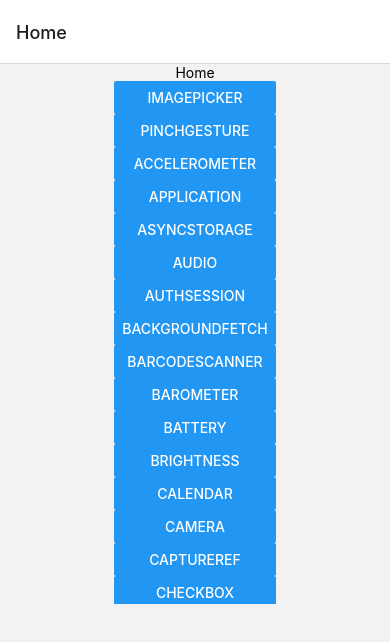
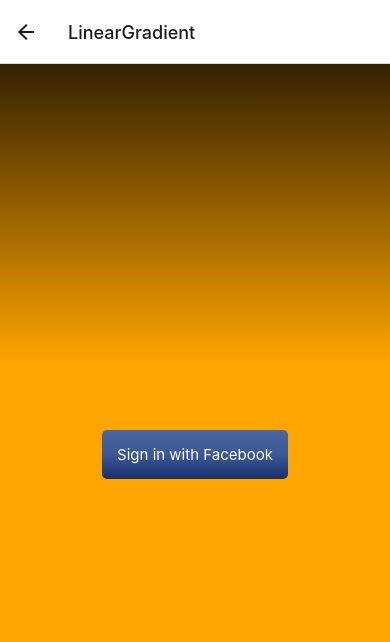
Before and after one commit to GuilhermeSousaDev/Expo, a React Native app: screen /LinearGradient in a window 390 px wide. Shown: the top 642 px of the page. Built offline with nearby package versions, Linux system fonts and the light colour scheme; what expo-task-manager would draw is missing.

Commit message:
Expo Linear Gradient

```diff
--- a/App.js
+++ b/App.js
@@ -37,6 +37,7 @@
 import ImageManipulator from './screens/ImageManipulator';
 import ImageLibrary from './screens/ImageLibrary';
 import KeepAwake from './screens/KeepAwake';
+import LinearGradient from './screens/LinearGradient';
 
 export default function App() {
   return (
@@ -74,6 +75,7 @@
         <Stack.Screen name='ImageManipulator' component={ImageManipulator} />
         <Stack.Screen name='ImageLibrary' component={ImageLibrary} />
         <Stack.Screen name='KeepAwake' component={KeepAwake} />
+        <Stack.Screen name='LinearGradient' component={LinearGradient} />
       </Stack.Navigator>
       <StatusBar style="light" />
     </NavigationContainer>
--- a/package.json
+++ b/package.json
@@ -39,6 +39,7 @@
     "expo-image-picker": "~14.0.2",
     "expo-in-app-purchases": "~14.0.0",
     "expo-keep-awake": "~11.0.1",
+    "expo-linear-gradient": "~12.0.1",
     "expo-media-library": "~15.0.0",
     "expo-random": "~13.0.0",
     "expo-sensors": "~12.0.1",
--- a/screens/Home.js
+++ b/screens/Home.js
@@ -41,6 +41,7 @@
                 <Button title="ImageManipulator" onPress={() => navigate('ImageManipulator')} />
                 <Button title="ImageLibrary" onPress={() => navigate('ImageLibrary')} />
                 <Button title="KeepAwake" onPress={() => navigate('KeepAwake')} />
+                <Button title="LinearGradient" onPress={() => navigate('LinearGradient')} />
             </ScrollView>
         </View>
     )
--- a/screens/KeepAwake.js
+++ b/screens/KeepAwake.js
@@ -4,7 +4,7 @@
 export default function KeepAwakeScreen() {
     const active = () => {
         activateKeepAwake();
-        alert('Desactivate');
+        alert('Activated');
     }
 
     const desactive = () => {
--- /dev/null
+++ b/screens/LinearGradient.js
@@ -0,0 +1,44 @@
+import { LinearGradient } from 'expo-linear-gradient';
+import { View, Text, StyleSheet } from 'react-native';
+
+export default function LinearGradientScreen() {
+    return (
+        <View style={styles.container}>
+            <LinearGradient
+                colors={['rgba(0,0,0,0.8)', 'transparent']}
+                style={styles.background}
+            />
+            <LinearGradient
+                colors={['#4c669f', '#3b5998', '#192f6a']}
+                style={styles.button}>
+                <Text style={styles.text}>Sign in with Facebook</Text>
+            </LinearGradient>
+        </View>
+    )
+}
+
+const styles = StyleSheet.create({
+    container: {
+        flex: 1,
+        alignItems: 'center',
+        justifyContent: 'center',
+        backgroundColor: 'orange',
+    },
+      background: {
+        position: 'absolute',
+        left: 0,
+        right: 0,
+        top: 0,
+        height: 300,
+    },
+      button: {
+        padding: 15,
+        alignItems: 'center',
+        borderRadius: 5,
+    },
+      text: {
+        backgroundColor: 'transparent',
+        fontSize: 15,
+        color: '#fff',
+    },
+});
```
Also changed, not shown: 1 other file (tests, documents, lock files or other folders).
